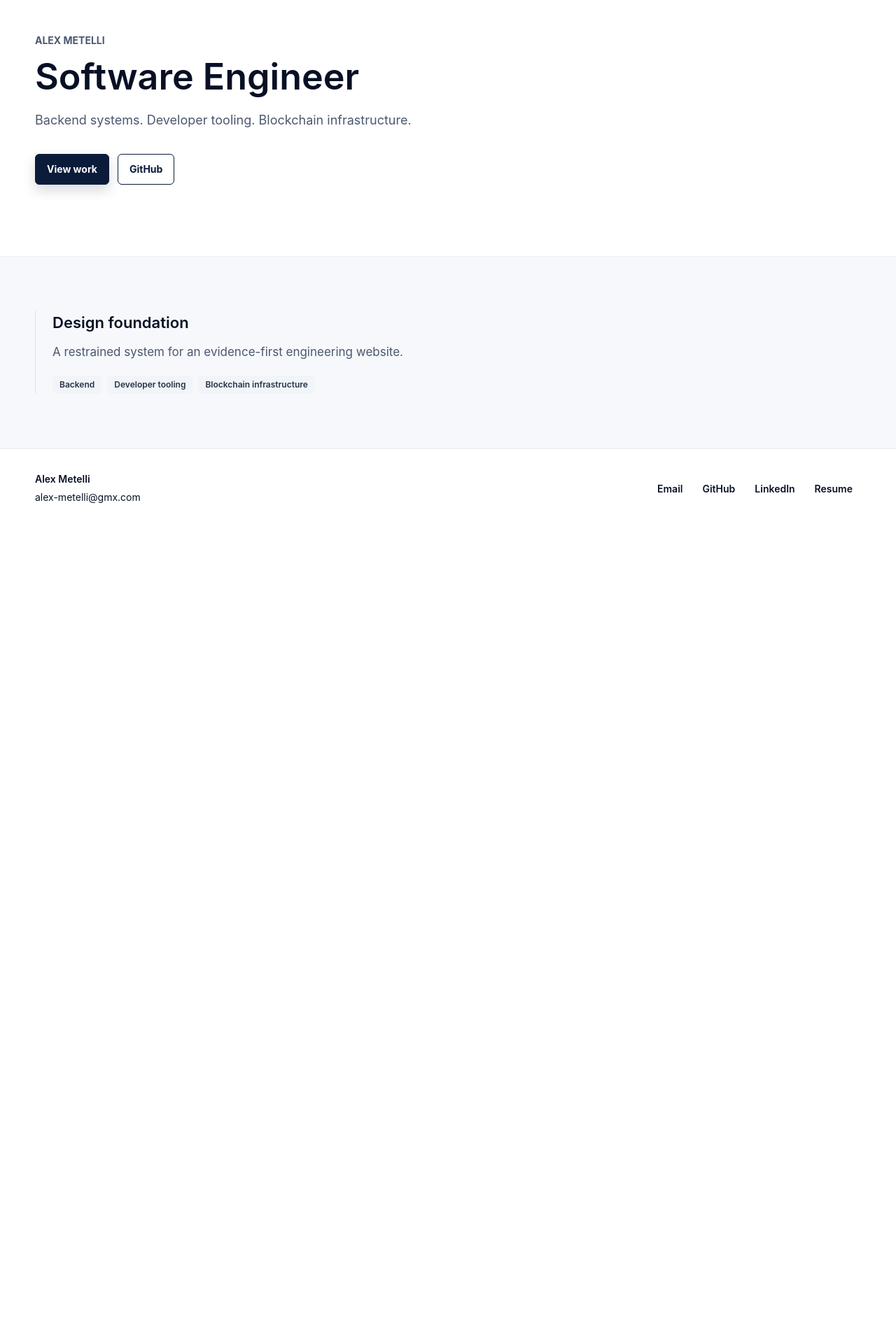
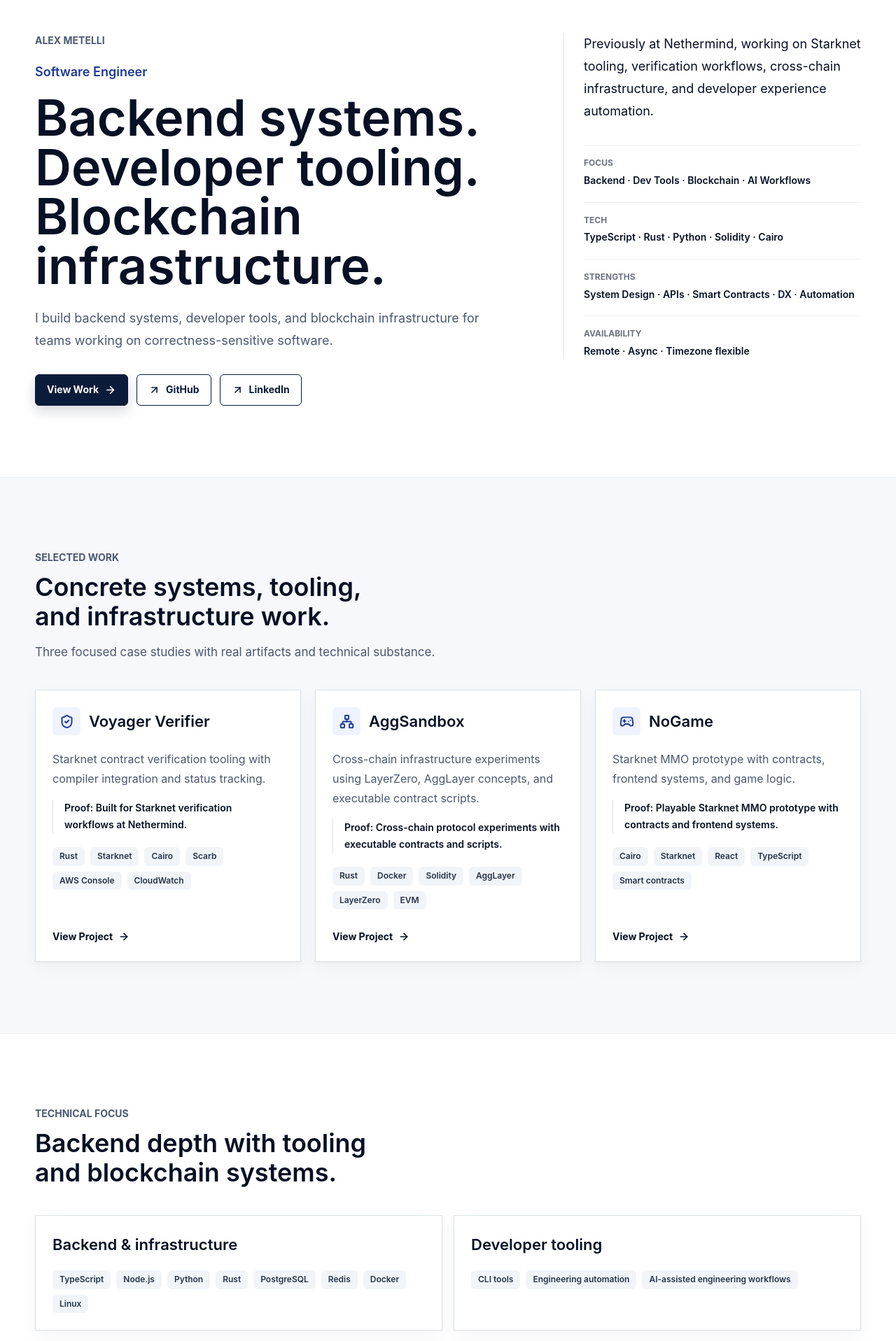
Before and after one commit to ametel01/personal-webpage, a Next.js app: page / in a window 1280 px wide. Shown: the part 120-2037 px from the top of the page at 70% size. Before the commit the page ends 875 px from the top, so only its background shows below. Built offline with nearby package versions, Linux system fonts and the light colour scheme.

Commit message:
Build homepage

```diff
--- a/app/page.tsx
+++ b/app/page.tsx
@@ -1,37 +1,189 @@
-import { Container, ExternalLink, PageHeader, Section, TagList } from "@/components/primitives";
-import { site } from "@/lib/site";
+import { ArrowRight, ArrowUpRight, Gamepad2, Mail, Network, ShieldCheck } from "lucide-react";
+import { Container, ExternalLink, Section, TagList } from "@/components/primitives";
+import {
+  experienceSnapshot,
+  profile,
+  proofBarItems,
+  technicalFocusGroups
+} from "@/content/profile";
+import { type Project, projects } from "@/content/projects";
+
+const projectIcons = {
+  ShieldCheck,
+  Network,
+  Gamepad2
+} satisfies Record<Project["icon"], typeof ShieldCheck>;
 
 export default function Home() {
   return (
     <main>
-      <Section>
+      <Section className="pt-20 max-[720px]:pt-14">
         <Container>
-          <PageHeader
-            eyebrow={site.name}
-            title="Software Engineer"
-            description="Backend systems. Developer tooling. Blockchain infrastructure."
-          />
-          <div className="mt-8 flex flex-wrap gap-3">
-            <a className="button" href="/work">
-              View work
-            </a>
-            <ExternalLink className="button button-secondary" href={site.githubUrl}>
-              GitHub
-            </ExternalLink>
+          <div className="grid items-start gap-14 lg:grid-cols-[minmax(0,1.02fr)_minmax(320px,0.62fr)]">
+            <div>
+              <p className="text-[length:var(--text-sm)] font-bold uppercase text-[var(--color-text-muted)]">
+                {profile.hero.eyebrow}
+              </p>
+              <p className="mt-5 text-[length:var(--text-lg)] font-semibold text-[var(--color-accent)]">
+                {profile.hero.role}
+              </p>
+              <h1 className="text-balance mt-4 max-w-4xl text-[length:var(--text-5xl)] font-semibold leading-[var(--leading-tight)] text-[var(--color-text)] max-[900px]:text-[length:var(--text-4xl)] max-[520px]:text-[length:var(--text-3xl)]">
+                {profile.hero.headline}
+              </h1>
+              <p className="mt-6 max-w-2xl text-[length:var(--text-lg)] leading-8 text-[var(--color-text-muted)]">
+                {profile.hero.body}
+              </p>
+              <div className="mt-8 flex flex-wrap gap-3 max-[520px]:flex-col">
+                <a className="button max-[520px]:w-full" href="#selected-work">
+                  View Work
+                  <ArrowRight aria-hidden="true" size={17} strokeWidth={2.3} />
+                </a>
+                <ExternalLink
+                  className="button button-secondary max-[520px]:w-full"
+                  href={profile.links.github}
+                >
+                  <ArrowUpRight aria-hidden="true" size={17} strokeWidth={2.3} />
+                  GitHub
+                </ExternalLink>
+                <ExternalLink
+                  className="button button-secondary max-[520px]:w-full"
+                  href={profile.links.linkedin}
+                >
+                  <ArrowUpRight aria-hidden="true" size={17} strokeWidth={2.3} />
+                  LinkedIn
+                </ExternalLink>
+              </div>
+            </div>
+
+            <aside
+              className="border-l border-[var(--color-border)] pl-7 max-[1024px]:border-l-0 max-[1024px]:border-t max-[1024px]:pl-0 max-[1024px]:pt-7"
+              aria-label="Credibility summary"
+            >
+              <p className="text-[length:var(--text-lg)] leading-8 text-[var(--color-text)]">
+                {profile.summary}
+              </p>
+              <dl className="mt-8 grid gap-5 max-[720px]:gap-4">
+                {profile.facts.map((fact) => (
+                  <div key={fact.label} className="border-t border-[var(--color-border-soft)] pt-4">
+                    <dt className="text-[length:var(--text-xs)] font-bold uppercase text-[var(--color-text-soft)]">
+                      {fact.label}
+                    </dt>
+                    <dd className="mt-1 text-[length:var(--text-sm)] font-semibold text-[var(--color-text)]">
+                      {fact.value}
+                    </dd>
+                  </div>
+                ))}
+              </dl>
+            </aside>
           </div>
         </Container>
       </Section>
-      <Section muted tight>
+
+      <Section id="selected-work" muted>
         <Container>
-          <div className="max-w-3xl border-l border-[var(--color-border)] pl-6">
-            <h2 className="text-[length:var(--text-xl)] font-semibold text-[var(--color-text)]">
-              Design foundation
-            </h2>
-            <p className="mt-3 text-[length:var(--text-md)] text-[var(--color-text-muted)]">
-              A restrained system for an evidence-first engineering website.
-            </p>
-            <div className="mt-5">
-              <TagList items={["Backend", "Developer tooling", "Blockchain infrastructure"]} />
+          <SectionHeading
+            label="Selected Work"
+            title="Concrete systems, tooling, and infrastructure work."
+            description="Three focused case studies with real artifacts and technical substance."
+          />
+          <div className="mt-10 grid gap-5 md:grid-cols-2 xl:grid-cols-3">
+            {projects.map((project) => (
+              <ProjectCard key={project.slug} project={project} />
+            ))}
+          </div>
+        </Container>
+      </Section>
+
+      <Section>
+        <Container>
+          <SectionHeading
+            label="Technical Focus"
+            title="Backend depth with tooling and blockchain systems."
+          />
+          <div className="mt-10 grid gap-4 md:grid-cols-2">
+            {technicalFocusGroups.map((group) => (
+              <div
+                className="border border-[var(--color-border)] bg-white p-6 shadow-[var(--shadow-card)]"
+                key={group.title}
+              >
+                <h3 className="text-[length:var(--text-xl)] font-semibold text-[var(--color-text)]">
+                  {group.title}
+                </h3>
+                <div className="mt-5">
+                  <TagList items={group.items} ariaLabel={`${group.title} skills`} />
+                </div>
+              </div>
+            ))}
+          </div>
+        </Container>
+      </Section>
+
+      <Section muted>
+        <Container>
+          <div className="grid gap-10 lg:grid-cols-[0.7fr_1fr]">
+            <SectionHeading
+              label="Experience Snapshot"
+              title="Professional delivery and independent technical work."
+            />
+            <div className="grid gap-5">
+              {experienceSnapshot.map((item) => (
+                <div className="border-l border-[var(--color-border)] pl-6" key={item.title}>
+                  <h3 className="text-[length:var(--text-xl)] font-semibold text-[var(--color-text)]">
+                    {item.title}
+                  </h3>
+                  <p className="mt-2 text-[length:var(--text-md)] leading-7 text-[var(--color-text-muted)]">
+                    {item.body}
+                  </p>
+                </div>
+              ))}
+            </div>
+          </div>
+        </Container>
+      </Section>
+
+      <section className="bg-[var(--color-dark)] py-9 text-white" aria-label="Proof summary">
+        <Container>
+          <dl className="grid gap-6 md:grid-cols-2 xl:grid-cols-4">
+            {proofBarItems.map((item) => (
+              <div key={item.label}>
+                <dt className="text-[length:var(--text-xs)] font-bold uppercase text-white/70">
+                  {item.label}
+                </dt>
+                <dd className="mt-2 text-[length:var(--text-lg)] font-semibold">{item.value}</dd>
+              </div>
+            ))}
+          </dl>
+        </Container>
+      </section>
+
+      <Section>
+        <Container>
+          <div className="grid gap-8 lg:grid-cols-[0.85fr_1fr]">
+            <SectionHeading label="Contact" title="Remote engineering and focused consulting." />
+            <div>
+              <p className="max-w-2xl text-[length:var(--text-lg)] leading-8 text-[var(--color-text-muted)]">
+                {profile.contact}
+              </p>
+              <div className="mt-7 flex flex-wrap gap-3 max-[520px]:flex-col">
+                <a className="button max-[520px]:w-full" href={`mailto:${profile.email}`}>
+                  <Mail aria-hidden="true" size={17} strokeWidth={2.3} />
+                  {profile.email}
+                </a>
+                <ExternalLink
+                  className="button button-secondary max-[520px]:w-full"
+                  href={profile.links.linkedin}
+                >
+                  <ArrowUpRight aria-hidden="true" size={17} strokeWidth={2.3} />
+                  LinkedIn
+                </ExternalLink>
+                <ExternalLink
+                  className="button button-secondary max-[520px]:w-full"
+                  href={profile.links.github}
+                >
+                  <ArrowUpRight aria-hidden="true" size={17} strokeWidth={2.3} />
+                  GitHub
+                </ExternalLink>
+              </div>
             </div>
           </div>
         </Container>
@@ -39,3 +191,65 @@ export default function Home() {
     </main>
   );
 }
+
+function SectionHeading({
+  label,
+  title,
+  description
+}: {
+  label: string;
+  title: string;
+  description?: string;
+}) {
+  return (
+    <div className="max-w-3xl">
+      <p className="text-[length:var(--text-sm)] font-bold uppercase text-[var(--color-text-muted)]">
+        {label}
+      </p>
+      <h2 className="text-balance mt-3 text-[length:var(--text-3xl)] font-semibold leading-[var(--leading-snug)] text-[var(--color-text)] max-[720px]:text-[length:var(--text-2xl)]">
+        {title}
+      </h2>
+      {description ? (
+        <p className="mt-4 text-[length:var(--text-md)] leading-7 text-[var(--color-text-muted)]">
+          {description}
+        </p>
+      ) : null}
+    </div>
+  );
+}
+
+function ProjectCard({ project }: { project: Project }) {
+  const Icon = projectIcons[project.icon];
+  const primaryEvidence = project.caseStudy.evidence[0];
+
+  return (
+    <article className="flex min-h-[360px] flex-col border border-[var(--color-border)] bg-white p-6 shadow-[var(--shadow-card)] transition hover:-translate-y-0.5 hover:border-[var(--color-accent)]">
+      <div className="flex items-center gap-3">
+        <span className="flex size-10 items-center justify-center rounded-[6px] bg-[var(--color-primary-soft)] text-[var(--color-accent)]">
+          <Icon aria-hidden="true" size={21} strokeWidth={2.2} />
+        </span>
+        <h3 className="text-[length:var(--text-xl)] font-semibold text-[var(--color-text)]">
+          {project.title}
+        </h3>
+      </div>
+      <p className="mt-5 text-[length:var(--text-base)] leading-7 text-[var(--color-text-muted)]">
+        {project.valueStatement}
+      </p>
+      <p className="mt-4 border-l border-[var(--color-border)] pl-4 text-[length:var(--text-sm)] font-semibold leading-6 text-[var(--color-text)]">
+        Proof: {project.proof}
+      </p>
+      <div className="mt-5">
+        <TagList items={project.tags} ariaLabel={`${project.title} technologies`} />
+      </div>
+      {primaryEvidence ? (
+        <ExternalLink
+          className="mt-auto inline-flex items-center gap-2 pt-7 text-[length:var(--text-sm)] font-bold text-[var(--color-accent)] hover:text-[var(--color-accent-hover)]"
+          href={primaryEvidence.href}
+        >
+          View Project
+          <ArrowRight aria-hidden="true" size={16} strokeWidth={2.4} />
+        </ExternalLink>
+      ) : null}
+    </article>
+  );
+}
```
